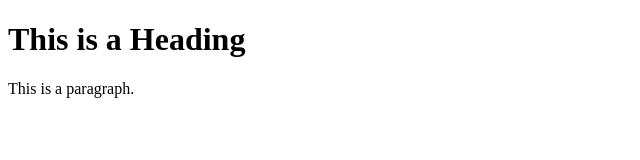
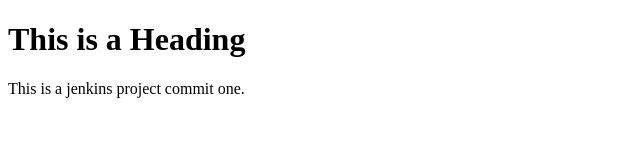
Before and after one commit to harshauwu/Jenkins, a plain HTML site: page index.html in a window 1280 px wide. Shown: the whole page, without its empty margins (0-640 px from the left). Drawn offline with Linux system fonts and the light colour scheme.

Commit message:
commit one

```diff
--- a/index.html
+++ b/index.html
@@ -6,7 +6,7 @@
 <body>
 
 <h1>This is a Heading</h1>
-<p>This is a paragraph.</p>
+<p>This is a jenkins project commit one.</p>
 
 </body>
 </html>
```
